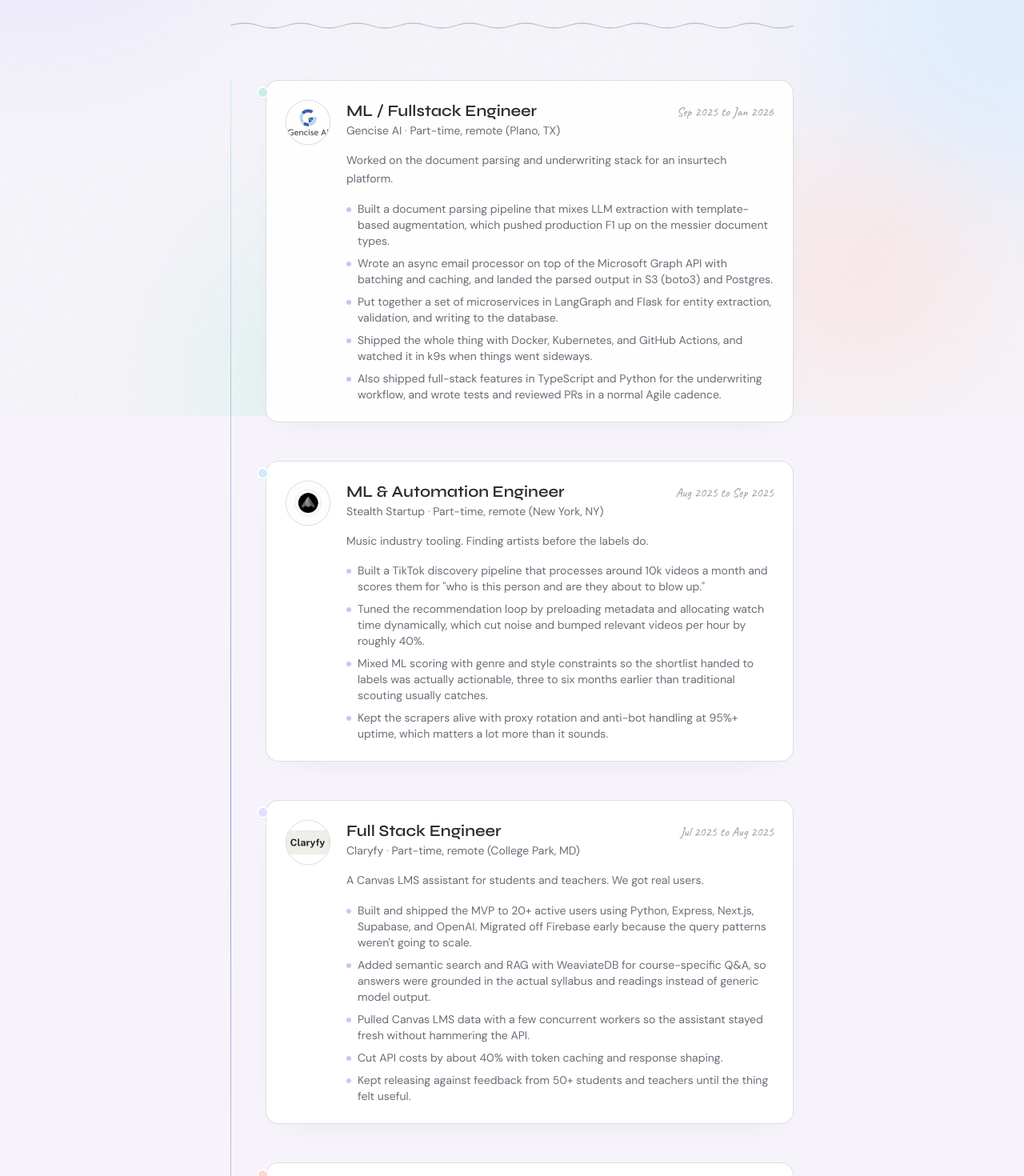
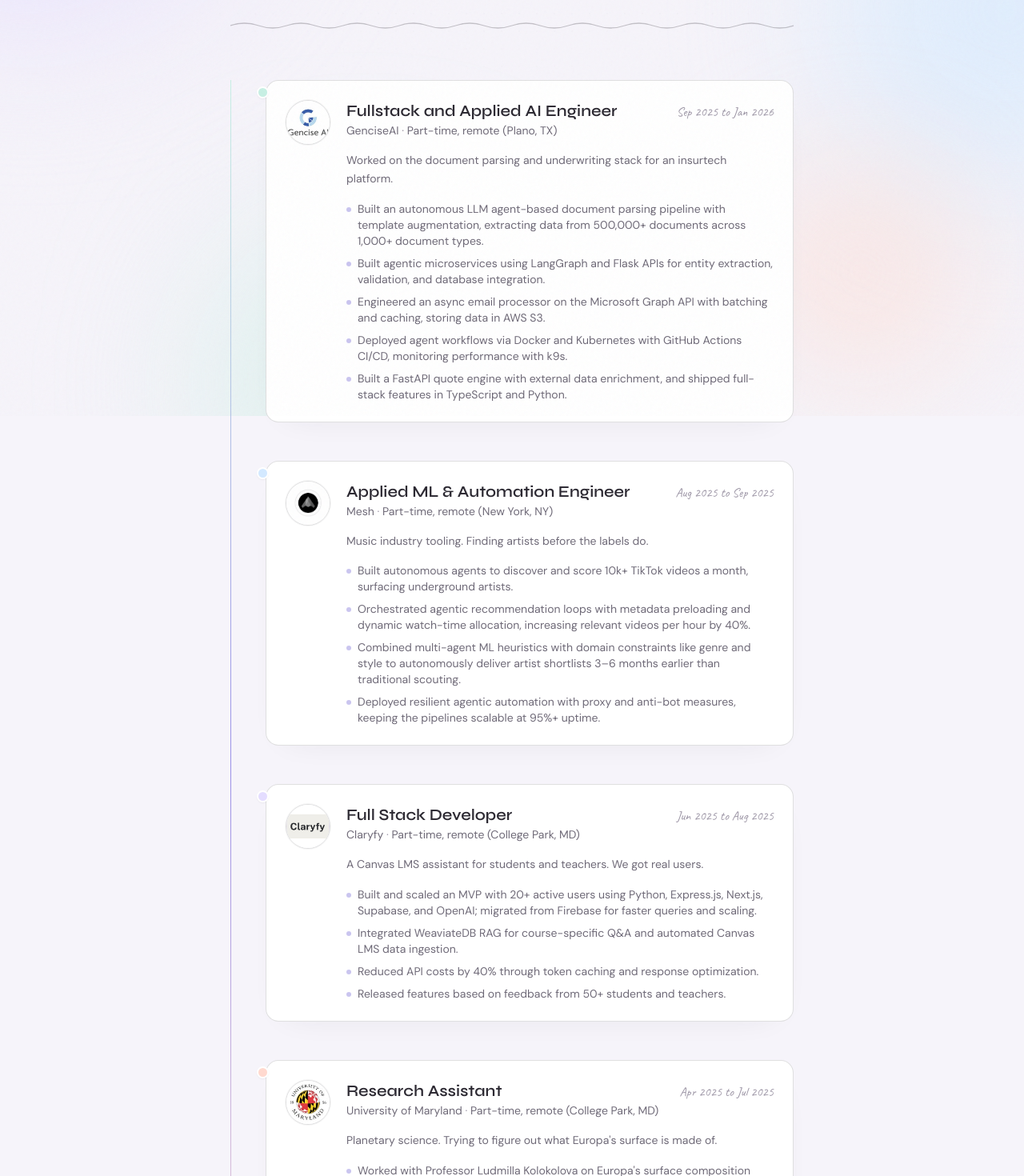
Before and after one commit to AnuraagTripathy/Portfolio, a Next.js app: page /experience in a window 1280 px wide. Shown: the part 280-1750 px from the top of the page at 80% size. Built offline with nearby package versions, Linux system fonts and the light colour scheme.

Commit message:
experiences revised

```diff
--- a/src/content/experience.ts
+++ b/src/content/experience.ts
@@ -17,8 +17,8 @@ export type Role = {
 export const roles: Role[] = [
   {
     id: "gencise",
-    title: "ML / Fullstack Engineer",
-    company: "Gencise AI",
+    title: "Fullstack and Applied AI Engineer",
+    company: "GenciseAI",
     location: "Part-time, remote (Plano, TX)",
     start: "Sep 2025",
     end: "Jan 2026",
@@ -26,44 +26,43 @@ export const roles: Role[] = [
       "Worked on the document parsing and underwriting stack for an insurtech platform.",
     logoSrc: "/images/experience/gencise.png",
     highlights: [
-      "Built a document parsing pipeline that mixes LLM extraction with template-based augmentation, which pushed production F1 up on the messier document types.",
-      "Wrote an async email processor on top of the Microsoft Graph API with batching and caching, and landed the parsed output in S3 (boto3) and Postgres.",
-      "Put together a set of microservices in LangGraph and Flask for entity extraction, validation, and writing to the database.",
-      "Shipped the whole thing with Docker, Kubernetes, and GitHub Actions, and watched it in k9s when things went sideways.",
-      "Also shipped full-stack features in TypeScript and Python for the underwriting workflow, and wrote tests and reviewed PRs in a normal Agile cadence.",
+      "Built an autonomous LLM agent-based document parsing pipeline with template augmentation, extracting data from 500,000+ documents across 1,000+ document types.",
+      "Built agentic microservices using LangGraph and Flask APIs for entity extraction, validation, and database integration.",
+      "Engineered an async email processor on the Microsoft Graph API with batching and caching, storing data in AWS S3.",
+      "Deployed agent workflows via Docker and Kubernetes with GitHub Actions CI/CD, monitoring performance with k9s.",
+      "Built a FastAPI quote engine with external data enrichment, and shipped full-stack features in TypeScript and Python.",
     ],
   },
   {
     id: "stealth-music",
-    title: "ML & Automation Engineer",
-    company: "Stealth Startup",
+    title: "Applied ML & Automation Engineer",
+    company: "Mesh",
     location: "Part-time, remote (New York, NY)",
     start: "Aug 2025",
     end: "Sep 2025",
     summary: "Music industry tooling. Finding artists before the labels do.",
     logoSrc: "/images/experience/stealth.png",
     highlights: [
-      'Built a TikTok discovery pipeline that processes around 10k videos a month and scores them for "who is this person and are they about to blow up."',
-      "Tuned the recommendation loop by preloading metadata and allocating watch time dynamically, which cut noise and bumped relevant videos per hour by roughly 40%.",
-      "Mixed ML scoring with genre and style constraints so the shortlist handed to labels was actually actionable, three to six months earlier than traditional scouting usually catches.",
-      "Kept the scrapers alive with proxy rotation and anti-bot handling at 95%+ uptime, which matters a lot more than it sounds.",
+      "Built autonomous agents to discover and score 10k+ TikTok videos a month, surfacing underground artists.",
+      "Orchestrated agentic recommendation loops with metadata preloading and dynamic watch-time allocation, increasing relevant videos per hour by 40%.",
+      "Combined multi-agent ML heuristics with domain constraints like genre and style to autonomously deliver artist shortlists 3–6 months earlier than traditional scouting.",
+      "Deployed resilient agentic automation with proxy and anti-bot measures, keeping the pipelines scalable at 95%+ uptime.",
     ],
   },
   {
     id: "claryfy",
-    title: "Full Stack Engineer",
+    title: "Full Stack Developer",
     company: "Claryfy",
     location: "Part-time, remote (College Park, MD)",
-    start: "Jul 2025",
+    start: "Jun 2025",
     end: "Aug 2025",
     summary: "A Canvas LMS assistant for students and teachers. We got real users.",
     logoSrc: "/images/experience/claryfy.png",
     highlights: [
-      "Built and shipped the MVP to 20+ active users using Python, Express, Next.js, Supabase, and OpenAI. Migrated off Firebase early because the query patterns weren't going to scale.",
-      "Added semantic search and RAG with WeaviateDB for course-specific Q&A, so answers were grounded in the actual syllabus and readings instead of generic model output.",
-      "Pulled Canvas LMS data with a few concurrent workers so the assistant stayed fresh without hammering the API.",
-      "Cut API costs by about 40% with token caching and response shaping.",
-      "Kept releasing against feedback from 50+ students and teachers until the thing felt useful.",
+      "Built and scaled an MVP with 20+ active users using Python, Express.js, Next.js, Supabase, and OpenAI; migrated from Firebase for faster queries and scaling.",
+      "Integrated WeaviateDB RAG for course-specific Q&A and automated Canvas LMS data ingestion.",
+      "Reduced API costs by 40% through token caching and response optimization.",
+      "Released features based on feedback from 50+ students and teachers.",
     ],
   },
   {
```
